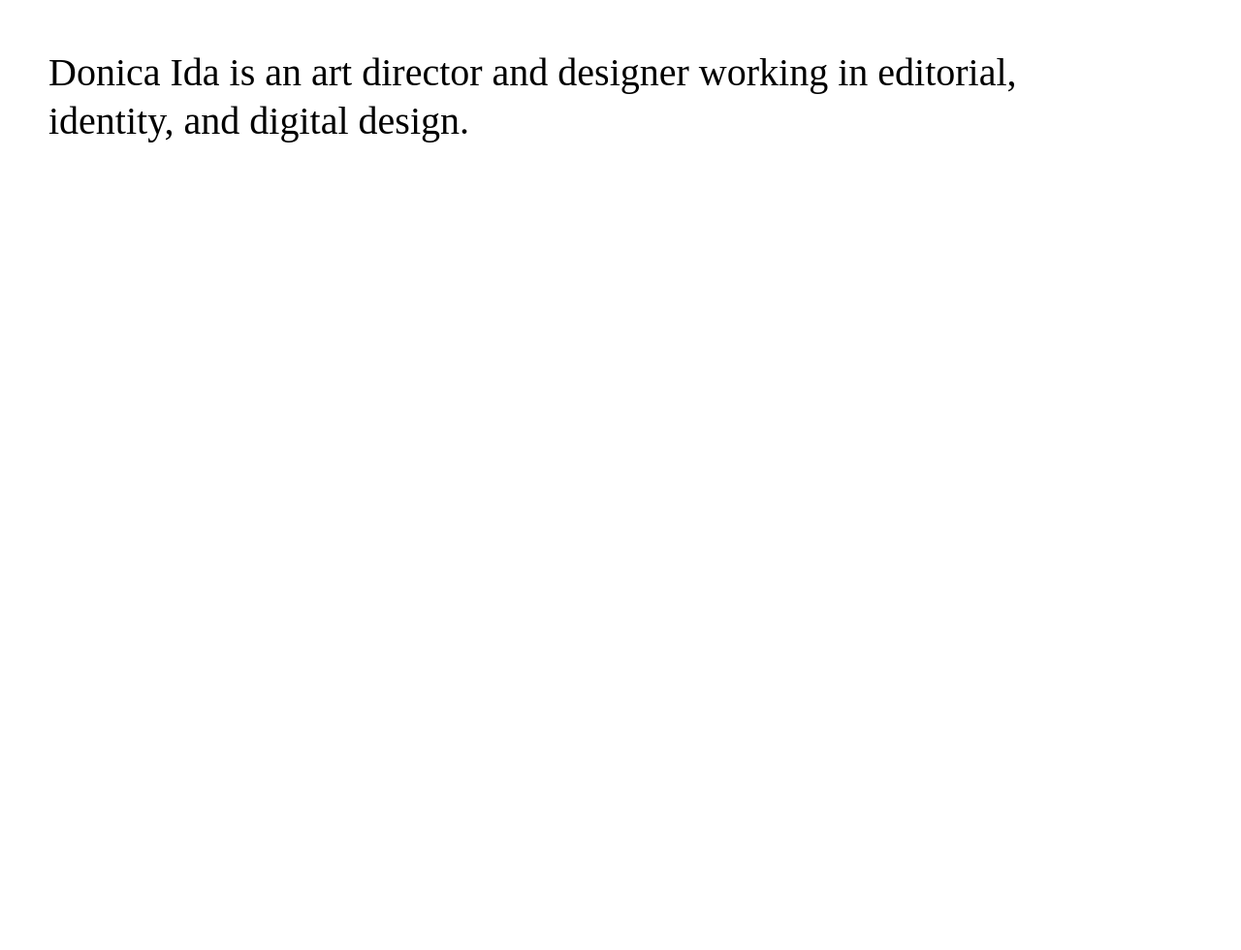
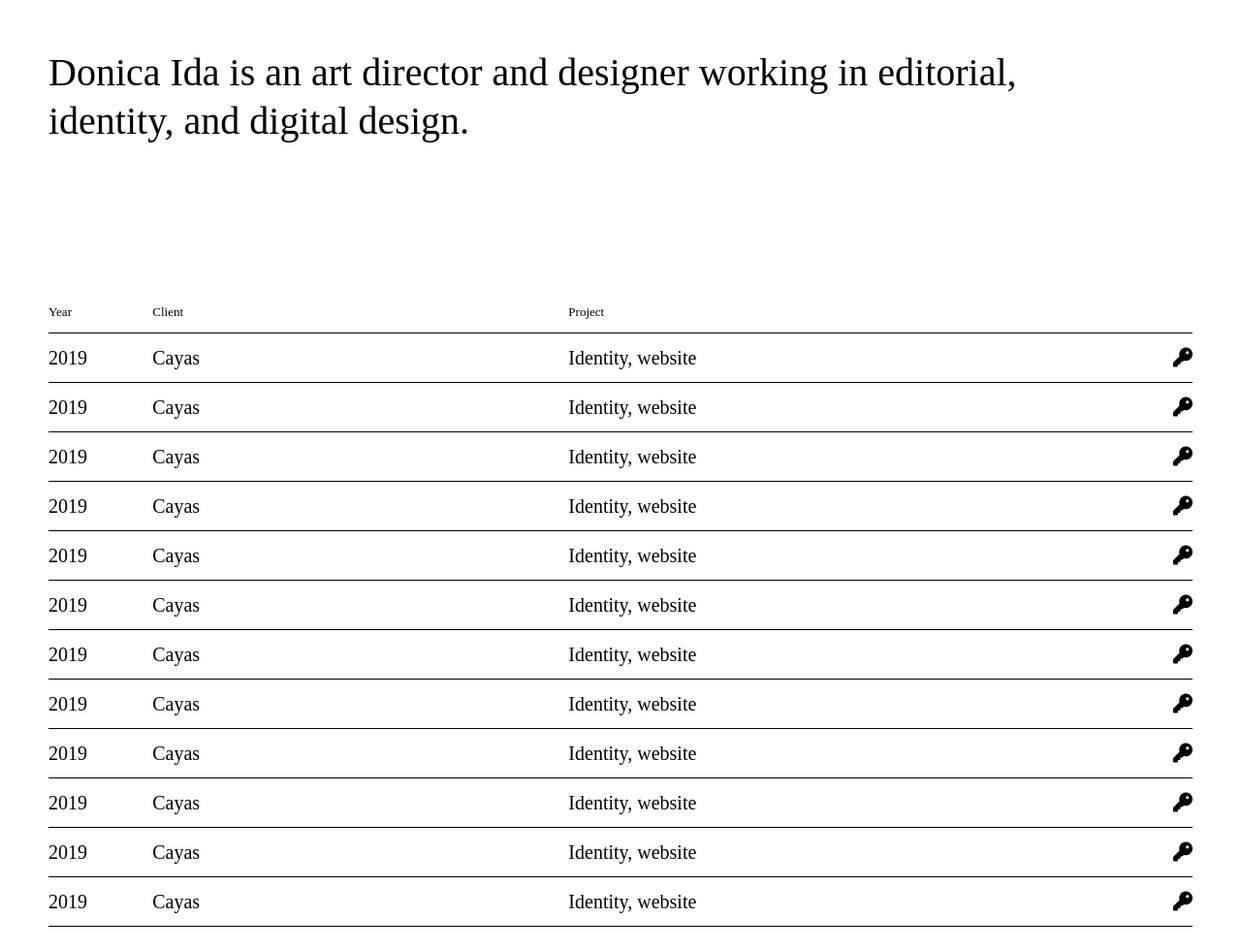
Before and after one commit to rlaclghks123/Learn_About_CSS, a website: page donicaida.html in a window 1280 px wide. Shown: the top 980 px of the page at 97% size. Drawn offline with Linux system fonts and the light colour scheme.

Commit message:
cloneCording -donicaida-3
content

```diff
--- a/donicaida.html
+++ b/donicaida.html
@@ -5,6 +5,7 @@
     <meta charset="UTF-8">
     <meta http-equiv="X-UA-Compatible" content="IE=edge">
     <link rel="stylesheet" href="dest/css/donicaida.css">
+    <script src="https://kit.fontawesome.com/46e72ffc5c.js" crossorigin="anonymous"></script>
     <title>Document</title>
 </head>
 
@@ -14,7 +15,108 @@
             <h1>Donica Ida is an art director and designer working in editorial, identity, and digital design.</h1>
         </header>
         <div class="main_content">
-
+            <div class="main_content_header">
+                <span>Year</span>
+                <span>Client</span>
+                <span>Project</span>
+                <span></span>
+            </div>
+            <div class="main_content_content">
+                <span>2019</span>
+                <span>Cayas</span>
+                <span>Identity, website</span>
+                <span>
+                    <i class="fas fa-key"></i>
+                </span>
+            </div>
+            <div class="main_content_content">
+                <span>2019</span>
+                <span>Cayas</span>
+                <span>Identity, website</span>
+                <span>
+                    <i class="fas fa-key"></i>
+                </span>
+            </div>
+            <div class="main_content_content">
+                <span>2019</span>
+                <span>Cayas</span>
+                <span>Identity, website</span>
+                <span>
+                    <i class="fas fa-key"></i>
+                </span>
+            </div>
+            <div class="main_content_content">
+                <span>2019</span>
+                <span>Cayas</span>
+                <span>Identity, website</span>
+                <span>
+                    <i class="fas fa-key"></i>
+                </span>
+            </div>
+            <div class="main_content_content">
+                <span>2019</span>
+                <span>Cayas</span>
+                <span>Identity, website</span>
+                <span>
+                    <i class="fas fa-key"></i>
+                </span>
+            </div>
+            <div class="main_content_content">
+                <span>2019</span>
+                <span>Cayas</span>
+                <span>Identity, website</span>
+                <span>
+                    <i class="fas fa-key"></i>
+                </span>
+            </div>
+            <div class="main_content_content">
+                <span>2019</span>
+                <span>Cayas</span>
+                <span>Identity, website</span>
+                <span>
+                    <i class="fas fa-key"></i>
+                </span>
+            </div>
+            <div class="main_content_content">
+                <span>2019</span>
+                <span>Cayas</span>
+                <span>Identity, website</span>
+                <span>
+                    <i class="fas fa-key"></i>
+                </span>
+            </div>
+            <div class="main_content_content">
+                <span>2019</span>
+                <span>Cayas</span>
+                <span>Identity, website</span>
+                <span>
+                    <i class="fas fa-key"></i>
+                </span>
+            </div>
+            <div class="main_content_content">
+                <span>2019</span>
+                <span>Cayas</span>
+                <span>Identity, website</span>
+                <span>
+                    <i class="fas fa-key"></i>
+                </span>
+            </div>
+            <div class="main_content_content">
+                <span>2019</span>
+                <span>Cayas</span>
+                <span>Identity, website</span>
+                <span>
+                    <i class="fas fa-key"></i>
+                </span>
+            </div>
+            <div class="main_content_content">
+                <span>2019</span>
+                <span>Cayas</span>
+                <span>Identity, website</span>
+                <span>
+                    <i class="fas fa-key"></i>
+                </span>
+            </div>
         </div>
     </main>
 </body>
--- a/src/scss/donicaida.scss
+++ b/src/scss/donicaida.scss
@@ -19,4 +19,47 @@ main {
             line-height: 50px;
         }
     }
+
+    .main_content {
+        margin: 150px 0px;
+
+        .main_content_header {
+            font-size: 13px;
+        }
+
+        .main_content_content {
+            font-size: 20px;
+        }
+
+
+        div {
+            border-bottom: 1px solid black;
+            display: flex;
+            padding: 15px 0px;
+            width: 100%;
+
+            span {
+                &:first-child {
+                    width: 10%;
+                }
+
+                &:nth-child(2) {
+                    width: 40%;
+                }
+
+                &:nth-child(3) {
+                    width: 50%;
+                }
+
+                &:nth-child(4) {
+                    width: 10%;
+                }
+            }
+
+            i {
+                display: flex;
+                justify-content: flex-end;
+            }
+        }
+    }
 }
```
Also changed, not shown: dest/css/donicaida.css.
